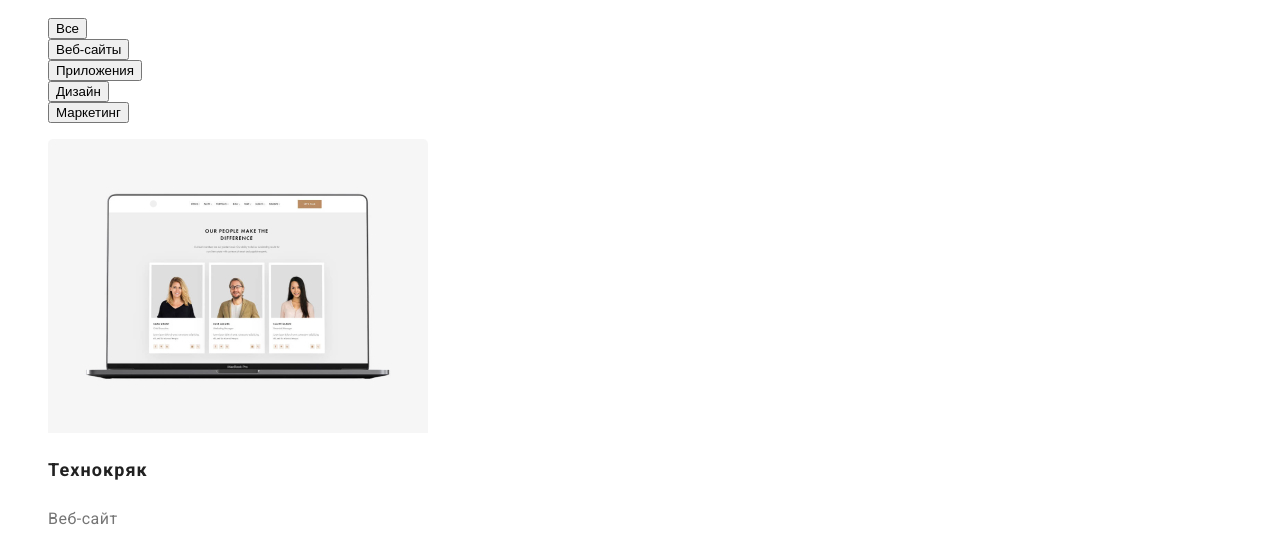
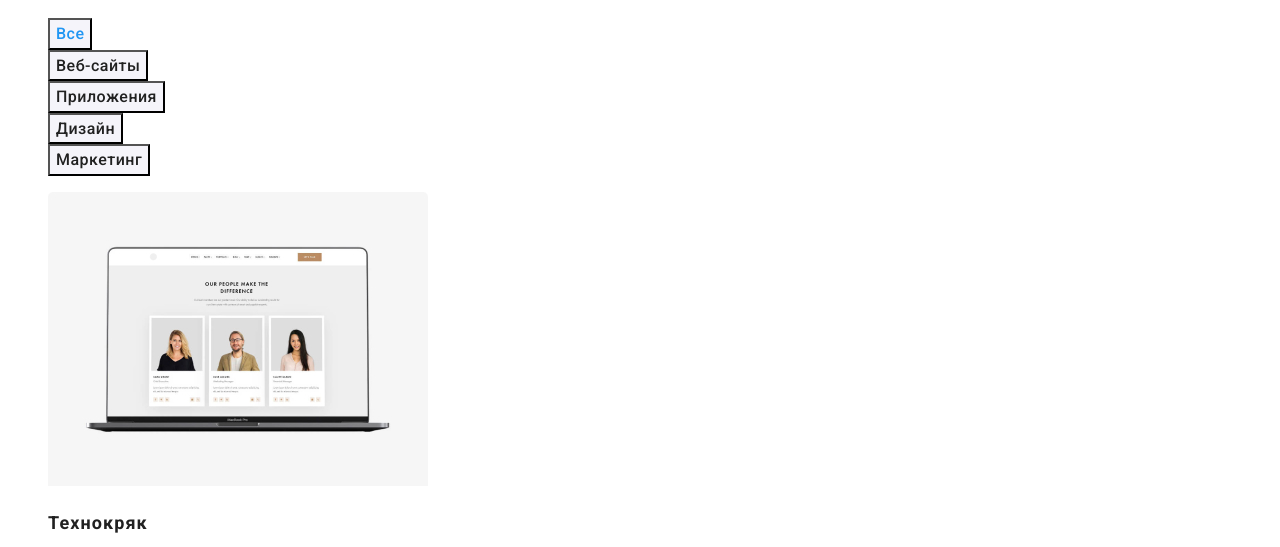
Before and after one commit to mdcreator/goit-markup-hw-02, a plain HTML site: page portfolio.html in a window 1280 px wide. Both pictures are taken after a click on the button "Все". Shown: the part 229-776 px from the top of the page. Drawn offline with Linux system fonts and the light colour scheme.

Commit message:
Редактирует классы

```diff
--- a/css/styles.css
+++ b/css/styles.css
@@ -75,10 +75,6 @@ body {
   text-align: center;
   letter-spacing: 0.06em;
   text-transform: uppercase;
-}
-
-.hero .service {
-  text-decoration: none;
 }
 
 /* section */
@@ -164,10 +160,11 @@ body {
 }
 
 /* Button */
-.button {
+.hero .button {
   background-color: var(--accent-color);
   color: var(--secondary-accent-color);
   font-family: inherit;
+  text-decoration: none;
 }
 
 .filter .button {
@@ -181,7 +178,7 @@ body {
   letter-spacing: 0.03em;
 }
 
-.filter .buttom:hover,
+.filter .button:hover,
 .filter .button:focus {
   color: var(--accent-color);
 }
--- a/portfolio.html
+++ b/portfolio.html
@@ -48,11 +48,11 @@
       <h1>Наши проекты</h1>
 
       <ul class="filter list">
-        <li><button type="button">Все</button></li>
-        <li><button type="button">Веб-сайты</button></li>
-        <li><button type="button">Приложения</button></li>
-        <li><button type="button">Дизайн</button></li>
-        <li><button type="button">Маркетинг</button></li>
+        <li><button class="button" type="button">Все</button></li>
+        <li><button class="button" type="button">Веб-сайты</button></li>
+        <li><button class="button" type="button">Приложения</button></li>
+        <li><button class="button" type="button">Дизайн</button></li>
+        <li><button class="button" type="button">Маркетинг</button></li>
       </ul>
 
       <ul class="project-list list">
```
Also changed, not shown: index.html (+1 -1 lines).
